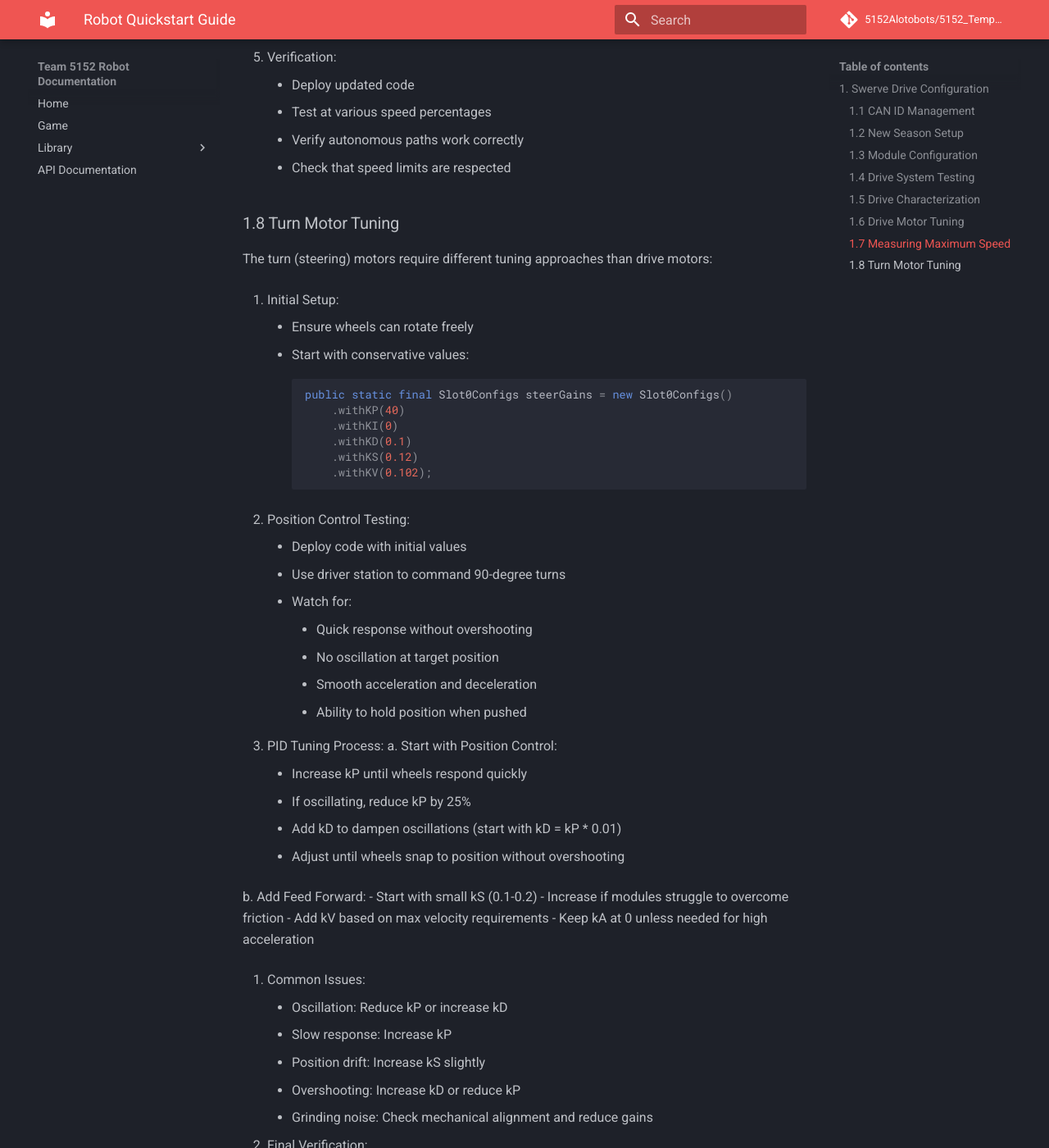
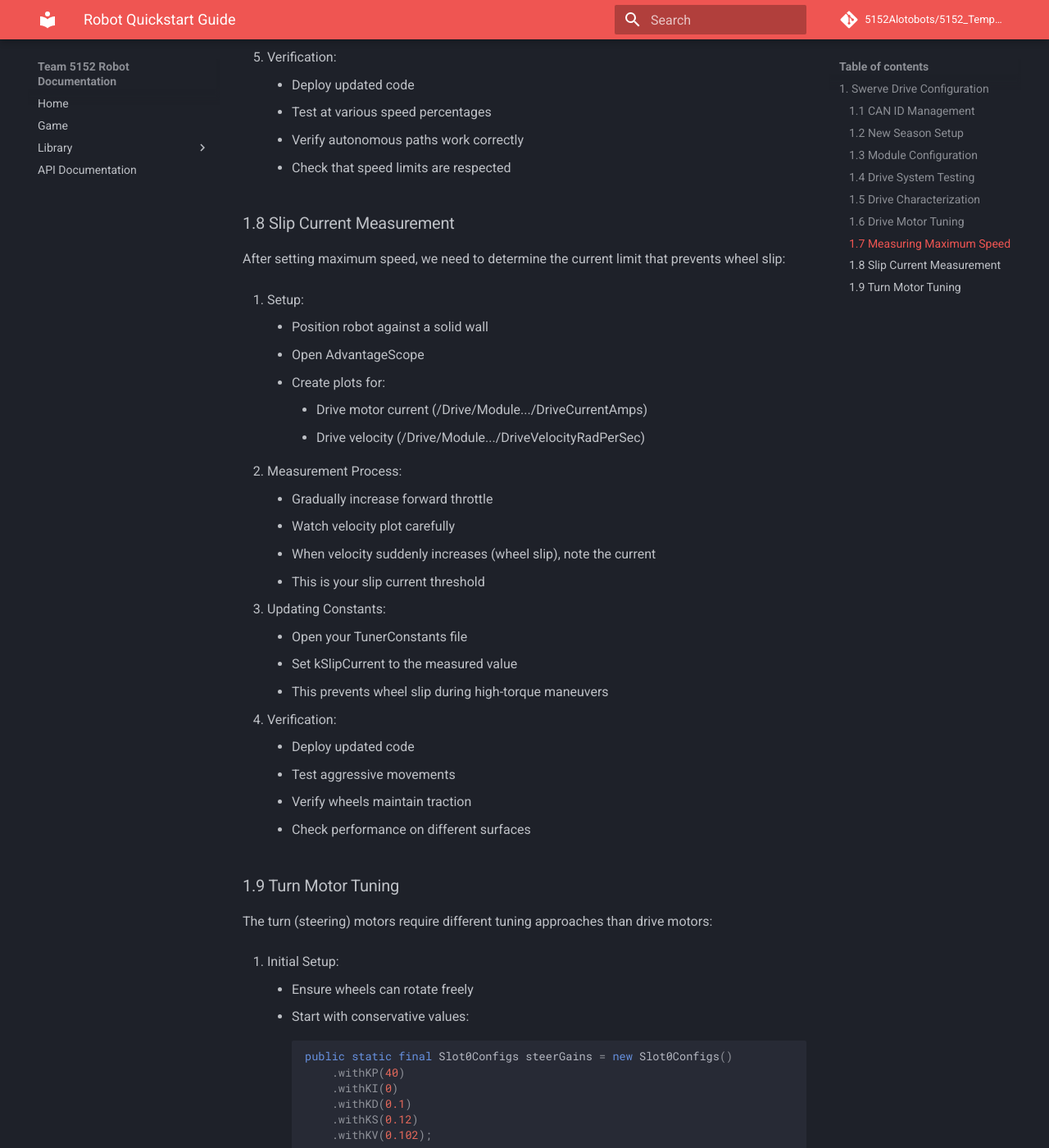
Before and after one commit to 5152Alotobots/5152_Template, an MkDocs documentation site: the page built from docs/mkdocs/docs/quickstart.md, in a window 1280 px wide and 1400 px high, scrolled down 7852 px. Shown: the whole window at 82% size. Built offline with MkDocs 1.6.1 and Material for MkDocs 9.7.7, drawn with Linux system fonts in a browser that asks for light colours; comment, search, counter and statistics services are not loaded.

Commit message:
docs: Add slip current measurement guide to quickstart documentation

```diff
--- a/docs/mkdocs/docs/quickstart.md
+++ b/docs/mkdocs/docs/quickstart.md
@@ -293,7 +293,34 @@ After tuning the drive motors, you'll need to measure the robot's actual maximum
     - Verify autonomous paths work correctly
     - Check that speed limits are respected
 
-### 1.8 Turn Motor Tuning
+### 1.8 Slip Current Measurement
+After setting maximum speed, we need to determine the current limit that prevents wheel slip:
+
+1. Setup:
+    - Position robot against a solid wall
+    - Open AdvantageScope
+    - Create plots for:
+        - Drive motor current (/Drive/Module.../DriveCurrentAmps)
+        - Drive velocity (/Drive/Module.../DriveVelocityRadPerSec)
+
+2. Measurement Process:
+    - Gradually increase forward throttle
+    - Watch velocity plot carefully
+    - When velocity suddenly increases (wheel slip), note the current
+    - This is your slip current threshold
+
+3. Updating Constants:
+    - Open your TunerConstants file
+    - Set kSlipCurrent to the measured value
+    - This prevents wheel slip during high-torque maneuvers
+
+4. Verification:
+    - Deploy updated code
+    - Test aggressive movements
+    - Verify wheels maintain traction
+    - Check performance on different surfaces
+
+### 1.9 Turn Motor Tuning
 The turn (steering) motors require different tuning approaches than drive motors:
 
 1. Initial Setup:
```
